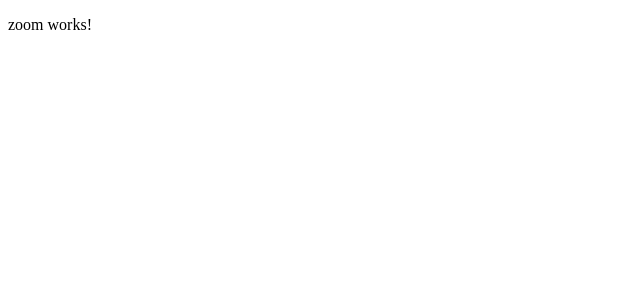
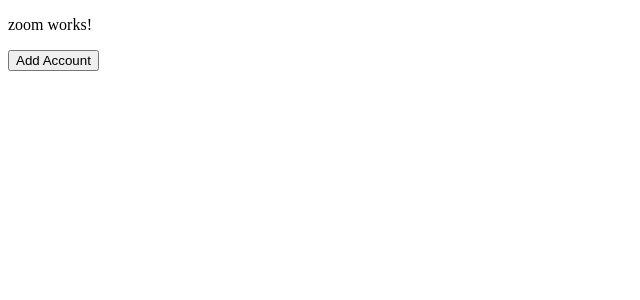
Before and after one commit to sandeepkumarsaw/test-zoom-new, an Angular app: page /appointment in a window 1280 px wide. Shown: the top 300 px of the page, without its empty margins (0-640 px from the left). Built offline with nearby package versions, Linux system fonts and the light colour scheme.

Commit message:
zoom test

```diff
--- a/src/app/zoom/zoom.component.html
+++ b/src/app/zoom/zoom.component.html
@@ -1 +1,2 @@
 <p>zoom works!</p>
+<button (click)="addZoom()">Add Account</button>
--- a/src/app/zoom/zoom.component.ts
+++ b/src/app/zoom/zoom.component.ts
@@ -10,6 +10,10 @@ export class ZoomComponent implements OnInit {
   constructor() { }
 
   ngOnInit(): void {
+
+  }
+
+  addZoom() {
     window.open(`https://zoom.us/oauth/authorize?response_type=code&client_id=WBd6tpAsR2iZwgGdfzGsuQ&redirect_uri=https://webdev-test-1.herokuapp.com/appointment`, "_self")
 
   }
```
